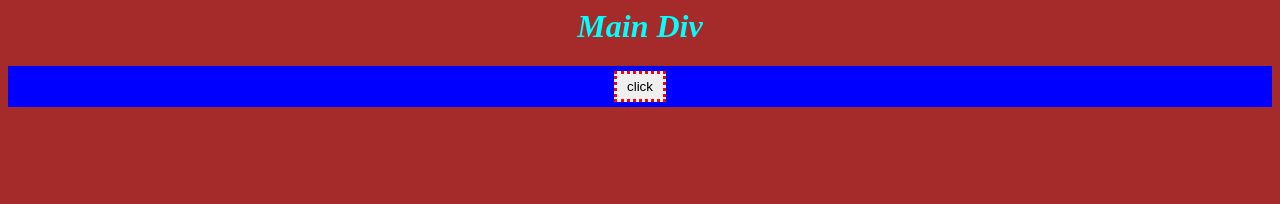
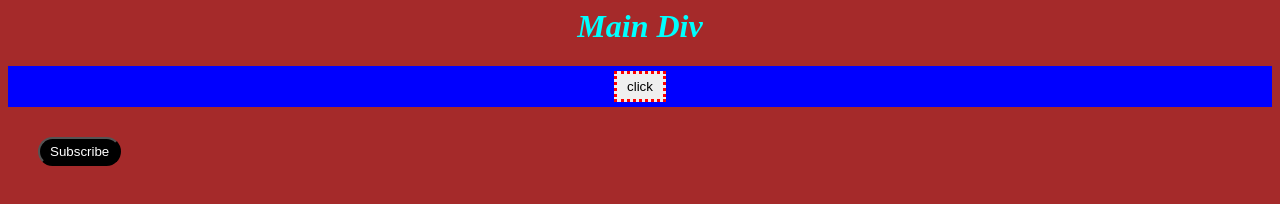
Before and after one commit to trulyPranav/TinkerHub-WorkShop, a plain HTML site: page index.html in a window 1280 px wide. Drawn offline with Linux system fonts and the light colour scheme.

Commit message:
final Day 2

```diff
--- a/index.html
+++ b/index.html
@@ -11,40 +11,18 @@
                 Main Div
             </h1>
             <div class="secondDiv">
-                <button onclick="
+                <button class="firstButton" onclick="
                 myFunc('prnv')
 ">
                     click
                 </button>
             </div>
+            <div class="thirdDiv">
+                <button class="subBut subButJS" id="subButton" onclick="changeButton()">
+                    Subscribe
+                </button>
+            </div>
         </div>
-        <script>
-            // console.log('Hello MEC')
-            // let x = 5;
-            // console.log(x);
-            // x = 10;
-            // console.log(x);
-            // const y = 12;
-            // console.log(y);
-            // // y = 13;
-            // // console.log(y)
-            // x = "helo"
-            // console.log(x)
-
-            // if(9<8){
-            //     console.log(1)
-            // }
-            // else{
-            //     console.log(0)
-            // }
-            let count = 0;
-            let count2 = 2;
-            function myFunc(param1){
-                count += count2;
-                console.log(` Hello ${param1}. Your count is: ${count}. You're welcome`)
-            }
-
-            // myFunc()
-        </script>
+        <script src="scripts.js"></script>
     </body>
 </html>
--- /dev/null
+++ b/scripts.js
@@ -0,0 +1,38 @@
+// console.log('Hello MEC')
+// let x = 5;
+// console.log(x);
+// x = 10;
+// console.log(x);
+// const y = 12;
+// console.log(y);
+// // y = 13;
+// // console.log(y)
+// x = "helo"
+// console.log(x)
+
+// if(9<8){
+//     console.log(1)
+// }
+// else{
+//     console.log(0)
+// }
+let count = 0;
+let count2 = 2;
+function myFunc(param1){
+    count += count2;
+    console.log(` Hello ${param1}. Your count is: ${count}. You're welcome`)
+}
+
+function changeButton(){
+    if(document.getElementById('subButton').innerText === 'Subscribe'){
+        document.getElementById('subButton').innerText = 'Subscribed';
+        document.querySelector('.subBut').classList.remove('subBut');
+        document.querySelector('.subBut').classList.add('subButJS');
+    }
+    else{
+        document.getElementById('subButton').innerText = 'Subscribe';
+        document.querySelector('.subButJS').classList.add('subBut');
+        //document.querySelector('.subButJS').classList.remove('subButJS');
+    }
+}
+// myFunc()
--- a/styles.css
+++ b/styles.css
@@ -13,13 +13,27 @@ h1{
     justify-content: center;
     display: flex;
 }
-button{
+.firstButton{
     margin: 5px;
     padding: 5px 10px;
     cursor: pointer;
     border: 3px dotted red;
 }
-button:hover{
+/* button:hover{
     background-color: black;
     color: aqua;
+} */
+.subButJS {
+    margin: 30px;
+    padding: 5px 10px;
+    background-color: grey;
+    color: black;
+    border-radius: 18px;
 }
+.subBut{
+    margin: 30px;
+    padding: 5px 10px;
+    background-color: black;
+    color: white;
+    border-radius: 18px;
+}
```
